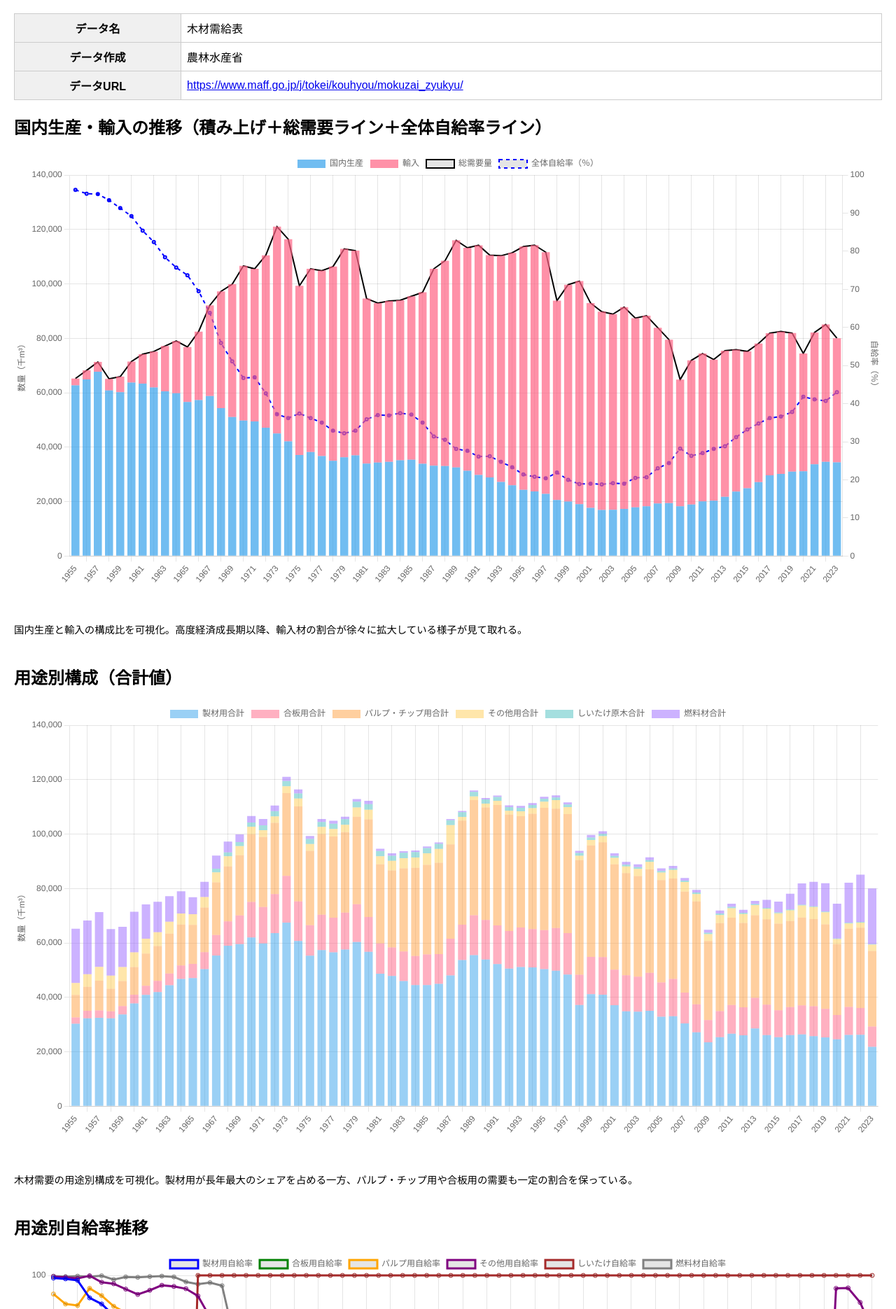
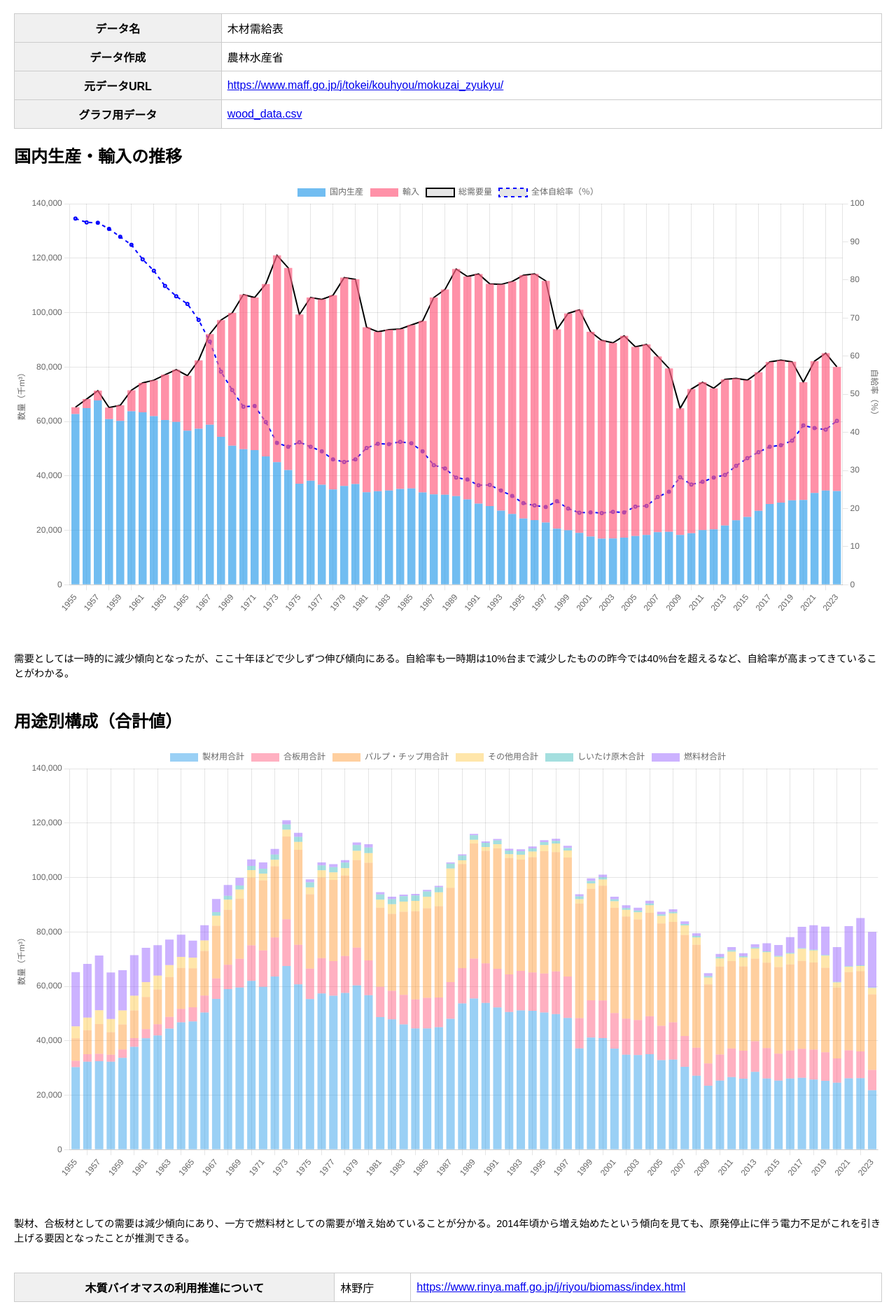
Before and after one commit to Design-for-Changes/radio-network, a plain HTML site: page statistical-data/wood.html in a window 1280 px wide. Shown: the part 70-1940 px from the top of the page at 70% size. Drawn offline with nearby package versions, Linux system fonts and the light colour scheme.

Commit message:
Update wood.html

```diff
--- a/statistical-data/wood.html
+++ b/statistical-data/wood.html
@@ -21,20 +21,25 @@
   <table>
     <tr><th>データ名</th><td>木材需給表</td></tr>
     <tr><th>データ作成</th><td>農林水産省</td></tr>
-    <tr><th>データURL</th><td><a href="https://www.maff.go.jp/j/tokei/kouhyou/mokuzai_zyukyu/" target="_blank">https://www.maff.go.jp/j/tokei/kouhyou/mokuzai_zyukyu/</a></td></tr>
+    <tr><th>元データURL</th><td><a href="https://www.maff.go.jp/j/tokei/kouhyou/mokuzai_zyukyu/" target="_blank">https://www.maff.go.jp/j/tokei/kouhyou/mokuzai_zyukyu/</a></td></tr>
+    <tr><th>グラフ用データ</th><td><a href="wood_data.csv" target="_blank">wood_data.csv</a></td></tr>
   </table>
 
-  <h2>国内生産・輸入の推移（積み上げ＋総需要ライン＋全体自給率ライン）</h2>
+  <h2>国内生産・輸入の推移</h2>
   <canvas id="chart-supply"></canvas>
-  <p>国内生産と輸入の構成比を可視化。高度経済成長期以降、輸入材の割合が徐々に拡大している様子が見て取れる。</p>
+  <p>需要としては一時的に減少傾向となったが、ここ十年ほどで少しずつ伸び傾向にある。自給率も一時期は10%台まで減少したものの昨今では40%台を超えるなど、自給率が高まってきていることがわかる。</p>
 
   <h2>用途別構成（合計値）</h2>
   <canvas id="chart-usage"></canvas>
-  <p>木材需要の用途別構成を可視化。製材用が長年最大のシェアを占める一方、パルプ・チップ用や合板用の需要も一定の割合を保っている。</p>
+  <p>製材、合板材としての需要は減少傾向にあり、一方で燃料材としての需要が増え始めていることが分かる。2014年頃から増え始めたという傾向を見ても、原発停止に伴う電力不足がこれを引き上げる要因となったことが推測できる。</p>
+
+  <table>
+    <tr><th>木質バイオマスの利用推進について</th><td>林野庁</td><td><a href="https://www.rinya.maff.go.jp/j/riyou/biomass/index.html" target="_blank">https://www.rinya.maff.go.jp/j/riyou/biomass/index.html</a></td></tr>
+  </table>
 
   <h2>用途別自給率推移</h2>
   <canvas id="chart-selfsufficiency"></canvas>
-  <p>用途別の自給率推移を可視化。全体として国内自給率は高水準を維持しているが、合板用など一部用途では輸入依存が顕著に見られる。</p>
+  <p>木材に関しては突如として需給の大きな変化がおとずれるパターンがいくつか散見される。製材・合板についてはジワジワと自給率が高まっていることが分かる。</p>
 
   <script>
     Papa.parse('wood_data.csv', {
```
